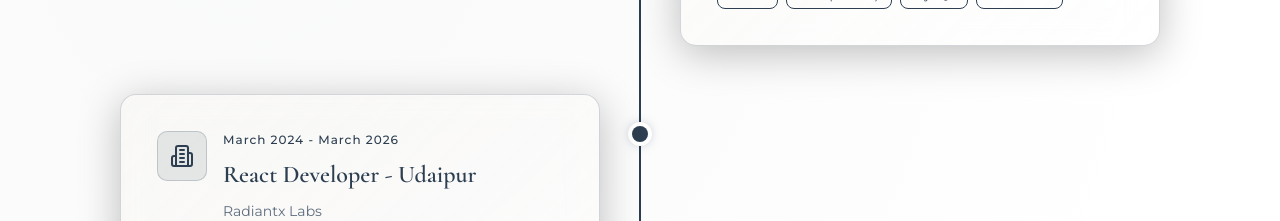
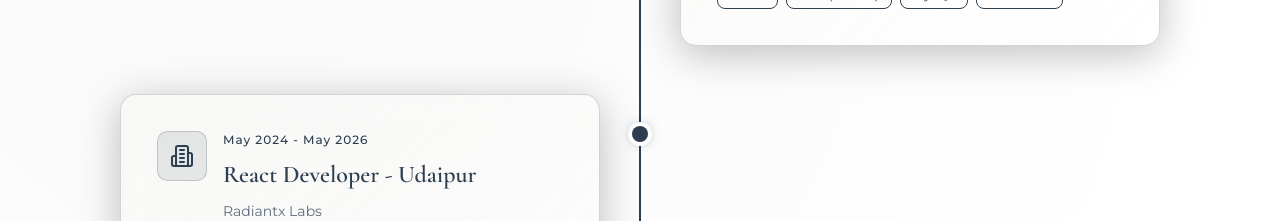
Before and after one commit to Jatayu27/Nikhil_portfolio, a React (Vite) app: page / in a window 1280 px wide. Shown: the part 7480-7701 px from the top of the page. Built offline with nearby package versions, Linux system fonts and the light colour scheme.

Commit message:
hotfix-resume

```diff
--- a/src/components/ExperienceSection.tsx
+++ b/src/components/ExperienceSection.tsx
@@ -44,7 +44,7 @@ export function ExperienceSection() {
     {
       company: "Radiantx Labs",
       role: "React Developer - Udaipur",
-      period: "March 2024 - March 2026",
+      period: "May 2024 - May 2026",
       description:
         "Developed architectural project management platform and calendar-based scheduling application.",
       achievements: [
--- a/src/components/HeroSection.tsx
+++ b/src/components/HeroSection.tsx
@@ -174,7 +174,7 @@ export function HeroSection() {
                   fontSize: "15px",
                   fontWeight: 700,
                 }}
-                onClick={() => window.open("/Nikhil Soni_Resume.pdf", "_blank")}
+                onClick={() => window.open("/resume.pdf", "_blank")}
                 onMouseEnter={(e) => {
                   e.currentTarget.style.backgroundColor =
                     currentTheme.colors.accent;
```
Also changed, not shown: 2 other files (tests, documents, lock files or other folders).
